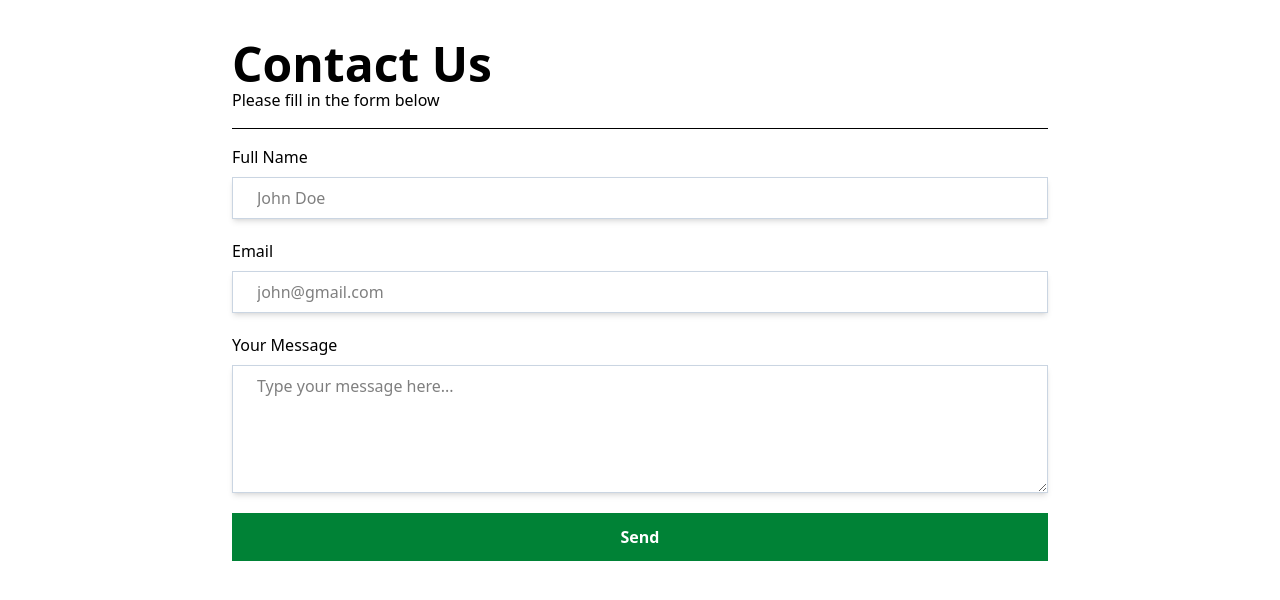
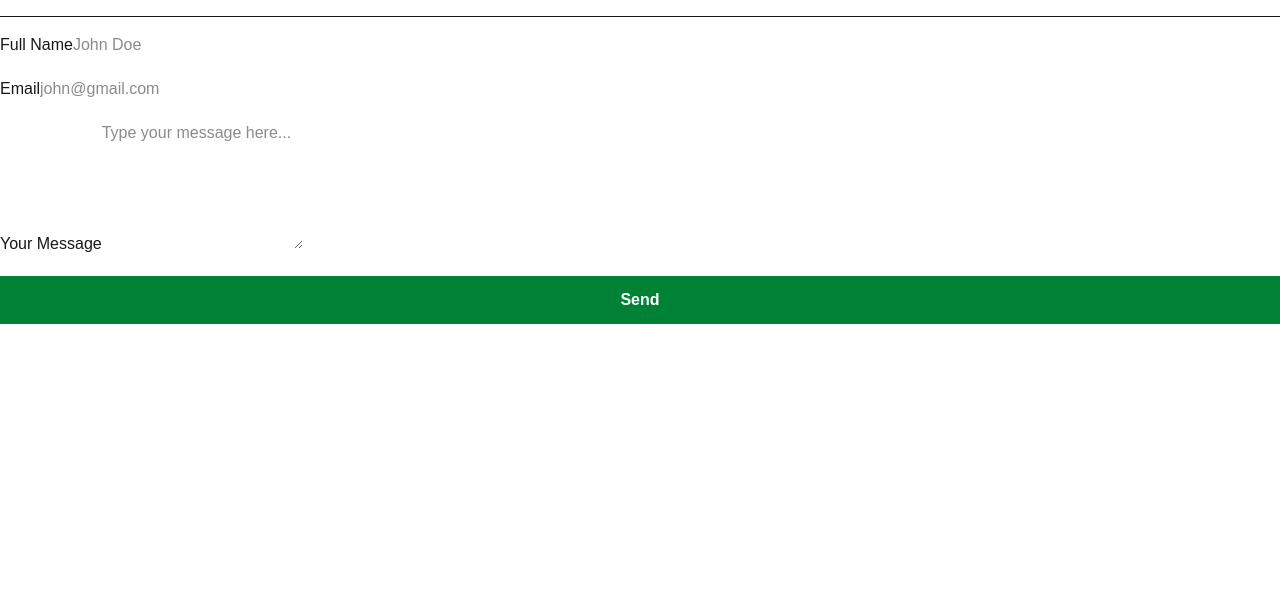
Before and after one commit to dsamithmendis/rumaa-v1-client, a Next.js app: page / in a window 1280 px wide. Shown: the top 600 px of the page. Built offline with nearby package versions, Linux system fonts and the light colour scheme.

Commit message:
dev: build foundation

```diff
--- a/app/api/contact/route.js
+++ b/app/api/register/route.js
@@ -1,5 +1,5 @@
-import connectDB from "@/app/lib/mongodb";
-import Contact from "@/app/models/contact";
+import connectDB from "@/components/lib/mongodb";
+import Register from "@/components/models/register";
 import mongoose from "mongoose";
 import { NextResponse } from "next/server";
 
@@ -8,7 +8,7 @@ export async function POST(req) {
 
   try {
     await connectDB();
-    await Contact.create({ fullname, email, message });
+    await Register.create({ fullname, email, message });
 
     return NextResponse.json({
       msg: ["Message sent successfully"],
--- a/app/globals.css
+++ /dev/null
@@ -1,10 +0,0 @@
-@import "tailwindcss";
-
-form > div {
-  @apply flex flex-col gap-2;
-}
-
-input,
-textarea {
-  @apply shadow-md px-6 py-2 border border-slate-300;
-}
--- a/app/layout.js
+++ b/app/layout.js
@@ -1,5 +1,5 @@
 import { Geist, Geist_Mono } from "next/font/google";
-import "./globals.css";
+import "@/styles/globals.css";
 
 const geistSans = Geist({
   variable: "--font-geist-sans",
--- a/app/page.jsx
+++ b/app/page.jsx
@@ -1,15 +1,5 @@
-import ContactForm from "@/components/ContactForm";
+import RegisterForm from "@/components/pages/register";
 
 export default function Home() {
-  return (
-    <>
-      <div className="p-10 max-w-4xl mx-auto">
-      <h1 className="text-5xl font-bold">Contact Us</h1>
-      <p>Please fill in the form below</p>
-
-     <ContactForm/>
-    </div>
-    </>
-
-  );
+  return <RegisterForm />;
 }
--- a/app/models/contact.js
+++ b/components/models/register.js
@@ -1,6 +1,6 @@
 import mongoose, { Schema } from "mongoose";
 
-const contactSchema = new Schema({
+const RegisterSchema = new Schema({
     fullname: {
         type: String,
         required: [true, "Name is required."],
@@ -28,8 +28,8 @@ const contactSchema = new Schema({
 
 });
 
-const Contact =
-    mongoose.models.Contact || mongoose.model("Contact-data", contactSchema);
+const Register =
+    mongoose.models.Register || mongoose.model("Register-data", RegisterSchema);
 
 
-export default Contact;
+export default Register;
--- a/components/ContactForm.jsx
+++ b/components/pages/register/index.jsx
@@ -2,7 +2,7 @@
 
 import { useState } from "react";
 
-export default function ContactForm() {
+export default function RegisterForm() {
   const [fullname, setFullname] = useState("");
   const [email, setEmail] = useState("");
   const [message, setMessage] = useState("");
@@ -16,7 +16,7 @@ export default function ContactForm() {
     console.log("Email: ", email);
     console.log("Message: ", message);
 
-    const res = await fetch("api/contact", {
+    const res = await fetch("api/register", {
       method: "POST",
       headers: {
         "Content-type": "application/json",
--- /dev/null
+++ b/styles/globals.css
@@ -0,0 +1,26 @@
+@import "tailwindcss";
+
+:root {
+  --background: #ffffff;
+  --foreground: #171717;
+}
+
+@theme inline {
+  --color-background: var(--background);
+  --color-foreground: var(--foreground);
+  --font-sans: var(--font-geist-sans);
+  --font-mono: var(--font-geist-mono);
+}
+
+@media (prefers-color-scheme: dark) {
+  :root {
+    --background: #0a0a0a;
+    --foreground: #ededed;
+  }
+}
+
+body {
+  background: var(--background);
+  color: var(--foreground);
+  font-family: Arial, Helvetica, sans-serif;
+}
```
Also changed, not shown: components/lib/mongodb.js (renamed from app/lib/mongodb.js).
